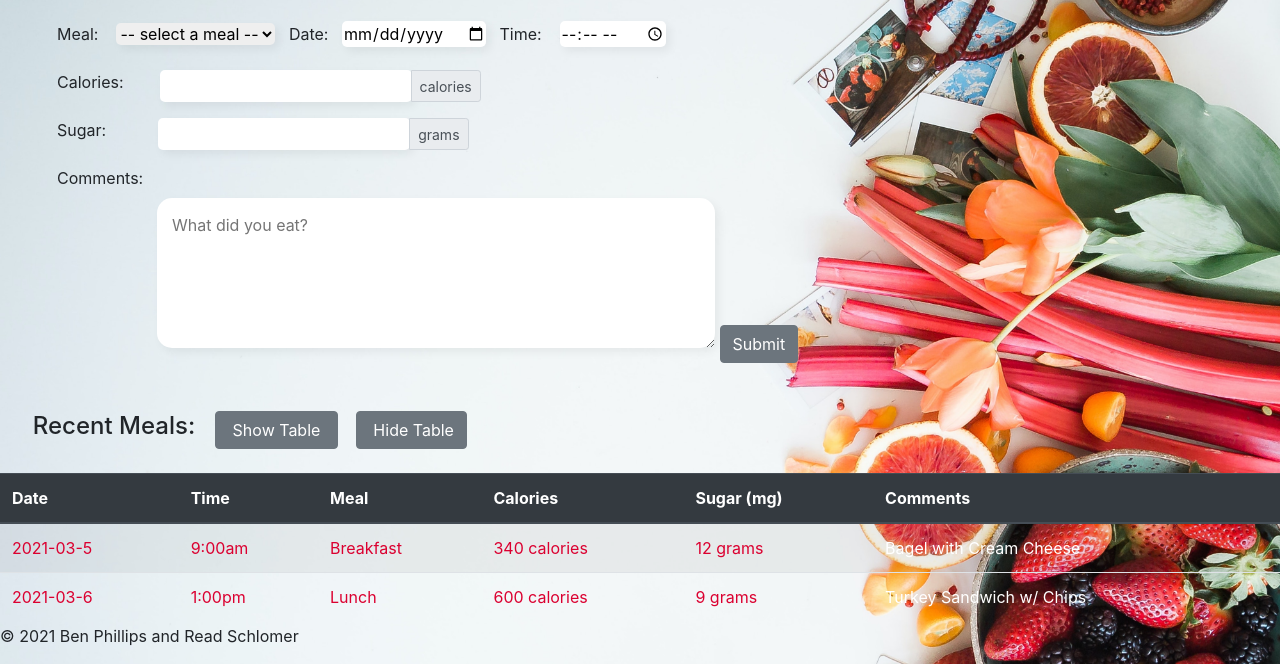
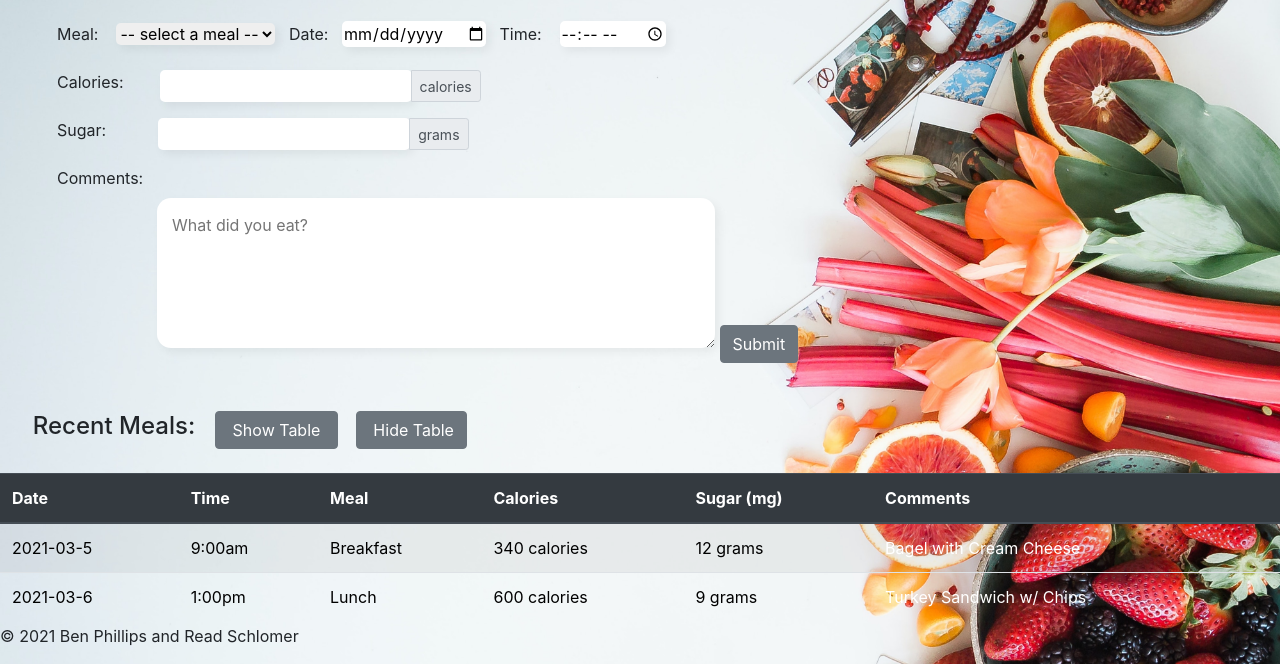
Before and after one commit to Nxbster/Activity-Tracker, a PHP site: page /eat_log.html in a window 1280 px wide. Shown: the part 136-800 px from the top of the page. Run offline with PHP 8.4, Linux system fonts and the light colour scheme.

Commit message:
final update for Assignment 2

```diff
--- a/eat_log.html
+++ b/eat_log.html
@@ -12,13 +12,22 @@
 
   <!--Styling Rules in the HTML doc-->
   <style>
+    /* change table body text color to black*/
     tbody{
-      color: #db0030;
+      color: black;
     }
 
+    /* change table body text color to orangered on hover*/
     tbody:hover{
       color:orangered;
     }
+
+    /* Change color of last column to white (works in inputted tables as well) */
+    table td:nth-child(6)
+    {
+      color:white;
+    }
+
   </style>
 
 </head>
@@ -125,6 +134,12 @@
 
         <script>
 
+          //Code for welcome message using anonymous function
+          var welcomeUser = (function(){
+            document.addEventListener("load", alert("Welcome back Akbar!"));
+          }());
+
+          //Inspired by an example from Upsorn Praphamontripong: http://www.cs.virginia.edu/~up3f/cs4640/examples/js/form-enhancement/template/validate-int.html
           //Code to validate types of Calories and Sugar input fields
           function isInt(str){
             var val = parseInt(str);
@@ -132,7 +147,6 @@
           }
 
           function validateInputTypes(){
-
             //Validate input on the calories and sugar text fields
             var calories = document.getElementById("eat-calories");
             if (!isInt(calories.value)){
@@ -153,7 +167,8 @@
             }
           }
 
-            //Code to add inputted data to below summary table
+          //Code to add inputted data to below summary table, anonymous function
+          //Inspired by an example from Upsorn Praphamontripong: http://www.cs.virginia.edu/~up3f/cs4640/examples/js/add-rows-to-table.html
           var logMeal = function() {
             var date = document.getElementById("eat-date");
             var time = document.getElementById("eat-time");
@@ -220,9 +235,6 @@
           document.getElementById("show-button").addEventListener("click", showTable);
           document.getElementById("hide-button").addEventListener("click", hideTable);
 
-          document.addEventListener("load", alert("Welcome back Akbar!"))
-
-
 
         </script>
 
--- a/styles/eatlogstylesheet.css
+++ b/styles/eatlogstylesheet.css
@@ -1,15 +1,16 @@
-/* Puts nice rounded borders on textareas  */
+/* So textarea looks modern: rounded edges, no border, shadow, etc.  */
+/* Textarea styling (and other input styling) based upon https://blog.logrocket.com/how-to-style-forms-with-css-a-beginners-guide/*/
 textarea {
     resize: vertical;
     padding:15px;
     margin-left: 100px;
-    border-radius:15px;
+    border-radius:14px;
     border:0;
     box-shadow:4px 4px 10px rgba(0,0,0,0.06);
     height:150px;
   }
 
-
+  /* Changing style of other input fields to match textarea */
   select {
     resize: vertical;
     border-radius:5px;
@@ -38,6 +39,7 @@ textarea {
     box-shadow:4px 4px 10px rgba(0,0,0,0.06);
   }
 
+  /* manipulating inputs to line up together */
   .form-input{
     padding-left: 57px;
   }
@@ -54,22 +56,20 @@ textarea {
     margin-left: 52px;
   }
 
+  /* Change table text color */
   table{
       color:black;
       padding: 100px;
   }
 
+  /* Add cool background image */
   body {
-
     background-image: url(../images/food2.jpg);
     background-size: 100% auto;
   }
 
+  /* Fix footer at bottom of page */
   footer{
     position: fixed;
     bottom: 0;
   }
-
-  tb{
-    font-weight:normal;
-  }
```
Also changed, not shown: activity_log.html (+15 -10 lines), styles/activitylogstylesheet.css (+7 -2 lines), images/food.jpg (deleted), images/food3.jpg (deleted), images/food4.jpg (deleted), 3 other files.
